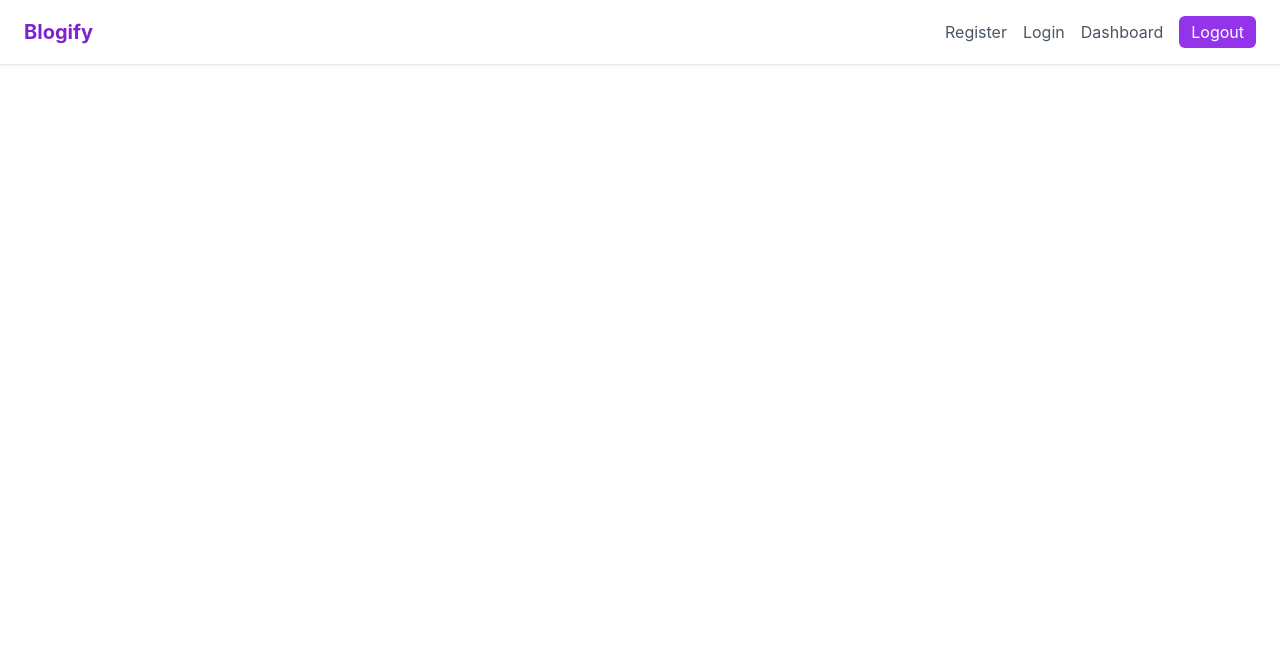
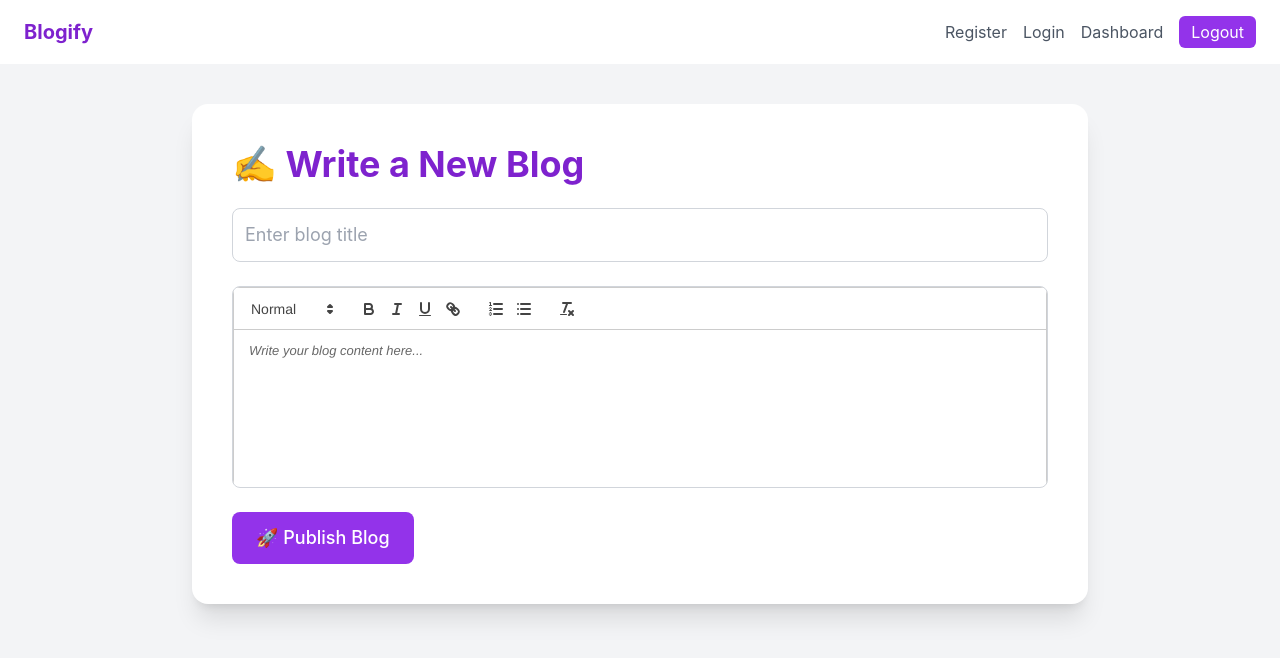
Before and after one commit to Megha03-coder/Blogging-Platform, a React (Create React App) app in the folder client/: page /create-blog in a window 1280 px wide. Shown: the top 658 px of the page. Built offline with nearby package versions, Linux system fonts and the light colour scheme.

Commit message:
creating dashboard with multiple options

```diff
--- a/client/package.json
+++ b/client/package.json
@@ -8,8 +8,9 @@
     "@testing-library/react": "^16.3.0",
     "@testing-library/user-event": "^13.5.0",
     "axios": "^1.10.0",
-    "react": "^19.1.0",
-    "react-dom": "^19.1.0",
+    "react": "^18.3.1",
+    "react-dom": "^18.3.1",
+    "react-quill": "^2.0.0",
     "react-router-dom": "^7.6.2",
     "react-scripts": "5.0.1",
     "web-vitals": "^2.1.4"
--- a/client/src/App.js
+++ b/client/src/App.js
@@ -1,19 +1,37 @@
-import { BrowserRouter as Router, Routes, Route } from 'react-router-dom';
+// App.js
+import { BrowserRouter as Router, Routes, Route, Navigate } from 'react-router-dom';
 import Login from './pages/Login';
 import Register from './pages/Register';
 import Dashboard from './pages/Dashboard';
 import Navbar from './components/Navbar';
+import CreateBlog from './pages/CreateBlog';
+import MyBlogs from './pages/MyBlogs';
+import AdminDashboard from './pages/AdminDashboard';
 
 function App() {
   return (
     <Router>
       <Navbar />
       <Routes>
+        {/* Redirect root path to login */}
+        <Route path="/" element={<Navigate to="/login" />} />
+
+        {/* Auth Routes */}
         <Route path="/login" element={<Login />} />
         <Route path="/register" element={<Register />} />
+
+        {/* Protected/User Pages */}
         <Route path="/dashboard" element={<Dashboard />} />
+        <Route path="/create-blog" element={<CreateBlog />} />
+        <Route path="/my-blogs" element={<MyBlogs />} />
+<Route path="/admin" element={<AdminDashboard />} />
+
+
+        {/* Fallback for undefined routes */}
+        <Route path="*" element={<div className="text-center mt-10 text-xl text-red-500">404 - Page Not Found</div>} />
       </Routes>
     </Router>
   );
 }
+
 export default App;
--- /dev/null
+++ b/client/src/pages/CreateBlog.jsx
@@ -0,0 +1,48 @@
+import React, { useState } from 'react';
+import ReactQuill from 'react-quill';
+import 'react-quill/dist/quill.snow.css';
+
+export default function CreateBlog() {
+  const [title, setTitle] = useState('');
+  const [content, setContent] = useState('');
+
+  const handleSubmit = (e) => {
+    e.preventDefault();
+    console.log({ title, content });
+    alert("Blog submitted!");
+  };
+
+  return (
+    <div className="min-h-screen bg-gray-100 py-10">
+      <div className="max-w-4xl mx-auto bg-white p-10 rounded-2xl shadow-xl">
+        <h1 className="text-4xl font-bold text-purple-700 mb-6">✍️ Write a New Blog</h1>
+
+        <form onSubmit={handleSubmit} className="space-y-6">
+          <input
+            type="text"
+            placeholder="Enter blog title"
+            value={title}
+            onChange={(e) => setTitle(e.target.value)}
+            className="w-full p-3 border border-gray-300 rounded-lg text-lg focus:outline-none focus:ring-2 focus:ring-purple-400"
+          />
+
+          <div className="bg-white rounded-lg border border-gray-300 overflow-hidden">
+            <ReactQuill
+              value={content}
+              onChange={setContent}
+              placeholder="Write your blog content here..."
+              className="h-[200px]"
+            />
+          </div>
+
+          <button
+            type="submit"
+            className="bg-purple-600 hover:bg-purple-700 text-white px-6 py-3 rounded-lg text-lg font-medium transition"
+          >
+            🚀 Publish Blog
+          </button>
+        </form>
+      </div>
+    </div>
+  );
+}
--- a/client/src/pages/Dashboard.jsx
+++ b/client/src/pages/Dashboard.jsx
@@ -1,24 +1,20 @@
-import React, { useState, useEffect } from 'react';
+import React from 'react';
+import { Link } from 'react-router-dom';
 
 export default function Dashboard() {
-  const [user, setUser] = useState(null);
-
-  useEffect(() => {
-    // fetch user...
-  }, []);
-
   return (
-    <div className="min-h-screen bg-gray-100 p-6">
-      <div className="max-w-4xl mx-auto bg-white rounded-xl shadow p-6 mt-10">
-        <h1 className="text-3xl font-bold text-gray-700">Dashboard</h1>
-        {user ? (
-          <div className="mt-4">
-            <p className="text-lg">Hello, <span className="text-purple-600 font-semibold">{user.username}</span>!</p>
-            <p className="text-gray-500">Your email: {user.email}</p>
-          </div>
-        ) : (
-          <p>Loading user...</p>
-        )}
+    <div className="p-10 text-center">
+      <h1 className="text-3xl font-bold text-purple-700 mb-8">📊 Dashboard</h1>
+      <div className="grid grid-cols-1 sm:grid-cols-2 md:grid-cols-3 gap-6">
+        <Link to="/create-blog" className="bg-green-100 p-6 rounded-xl shadow hover:bg-green-200">
+          ➕ Create Blog
+        </Link>
+        <Link to="/my-blogs" className="bg-blue-100 p-6 rounded-xl shadow hover:bg-blue-200">
+          📃 My Blogs
+        </Link>
+        <Link to="/admin" className="bg-yellow-100 p-6 rounded-xl shadow hover:bg-yellow-200">
+          👥 Admin Dashboard
+        </Link>
       </div>
     </div>
   );
--- a/client/src/pages/Login.jsx
+++ b/client/src/pages/Login.jsx
@@ -6,18 +6,25 @@ export default function Login() {
   const [form, setForm] = useState({ email: '', password: '' });
   const navigate = useNavigate();
 
-  const handleChange = (e) => {
+  const handleChange = e => {
     setForm({ ...form, [e.target.name]: e.target.value });
   };
 
   const handleSubmit = async (e) => {
     e.preventDefault();
+    console.log("🔍 Login form submitted", form);
 
     try {
       const res = await axios.post('http://localhost:5000/api/auth/login', form);
+
       console.log("✅ Login success:", res.data);
+
+      if (res.data.token) {
+        localStorage.setItem('token', res.data.token);
+      }
+
       alert("Login successful");
-      navigate('/dashboard'); // Redirect after login
+      navigate('/dashboard'); // ✅ or use window.location.href = '/dashboard';
     } catch (err) {
       console.error("❌ Login failed:", err.response?.data || err.message);
       alert(err.response?.data?.msg || "Login failed");
@@ -29,9 +36,9 @@ export default function Login() {
       <form onSubmit={handleSubmit} className="bg-white p-8 rounded-xl shadow-lg w-full max-w-md space-y-4">
         <h2 className="text-2xl font-bold text-center text-purple-700">Welcome Back!</h2>
         <input name="email" placeholder="Email" onChange={handleChange}
-          className="w-full p-2 border border-gray-300 rounded-md focus:outline-none focus:ring-2 focus:ring-purple-400" />
+          className="w-full p-2 border border-gray-300 rounded-md" />
         <input name="password" type="password" placeholder="Password" onChange={handleChange}
-          className="w-full p-2 border border-gray-300 rounded-md focus:outline-none focus:ring-2 focus:ring-purple-400" />
+          className="w-full p-2 border border-gray-300 rounded-md" />
         <button type="submit"
           className="w-full bg-purple-600 text-white p-2 rounded-md hover:bg-purple-700 transition">
           Login
```
Also changed, not shown: client/src/pages/AdminDashboard.jsx (added), client/src/pages/MyBlogs.jsx (added), 1 other file (tests, documents, lock files or other folders).
